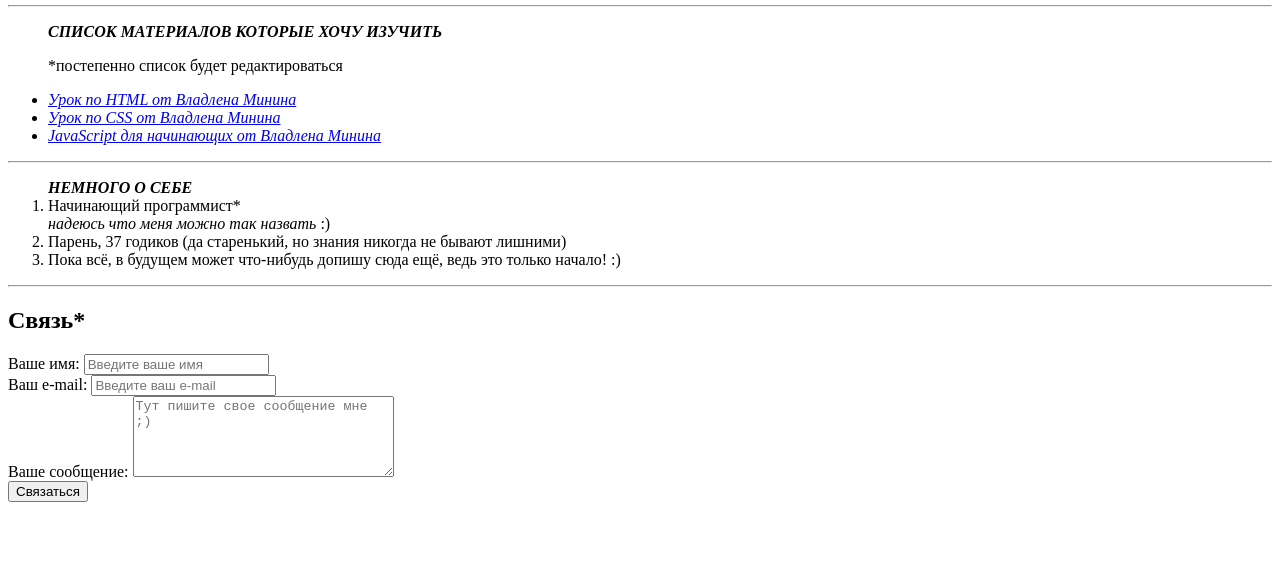
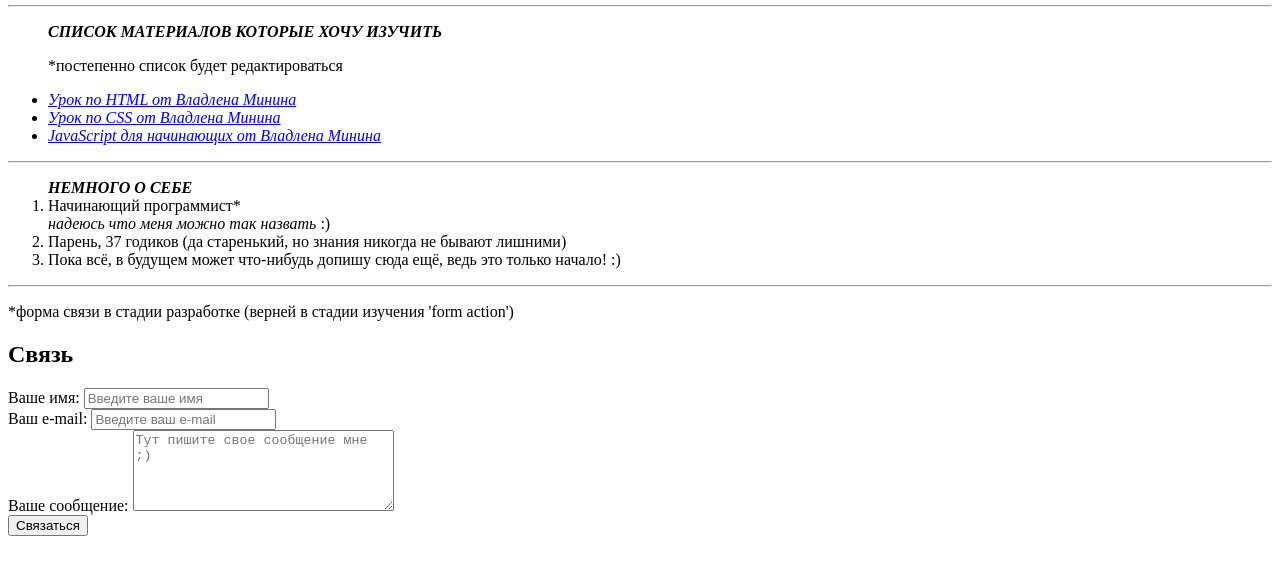
Before and after one commit to Saytoviy/test, a plain HTML site: page index.html in a window 1280 px wide. Shown: the part 133-708 px from the top of the page. Drawn offline with Linux system fonts and the light colour scheme.

Commit message:
Add files via upload

```diff
--- a/index.html
+++ b/index.html
@@ -64,7 +64,10 @@
     <hr width="" />
 
     <!--ФОРМА-->
-    <h2>Связь*</h2>
+    <p>
+      *форма связи в стадии разработке (верней в стадии изучения 'form action')
+    </p>
+    <h2>Связь</h2>
 
     <form action="">
       <label for="name">Ваше имя:</label>
```
